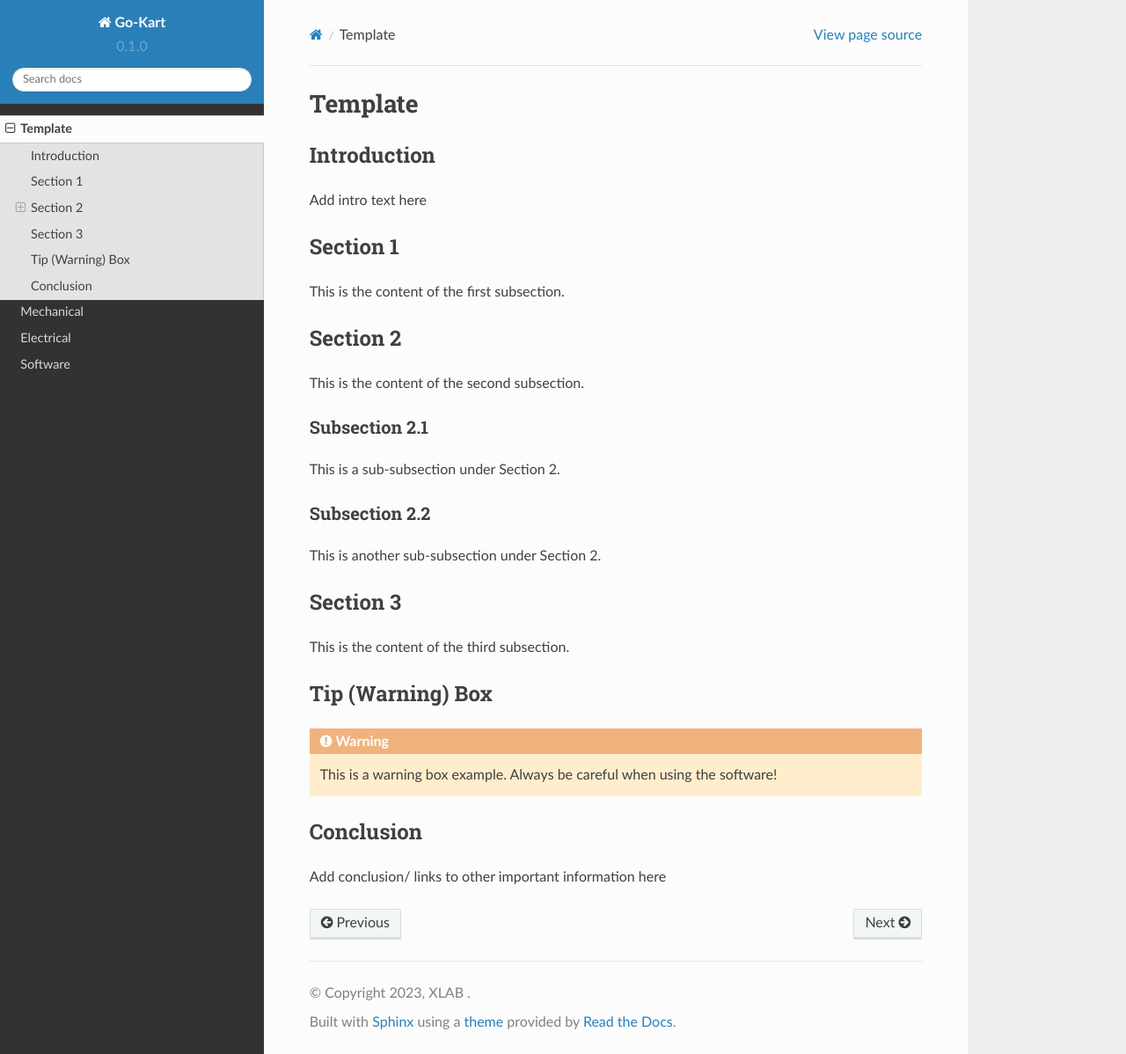
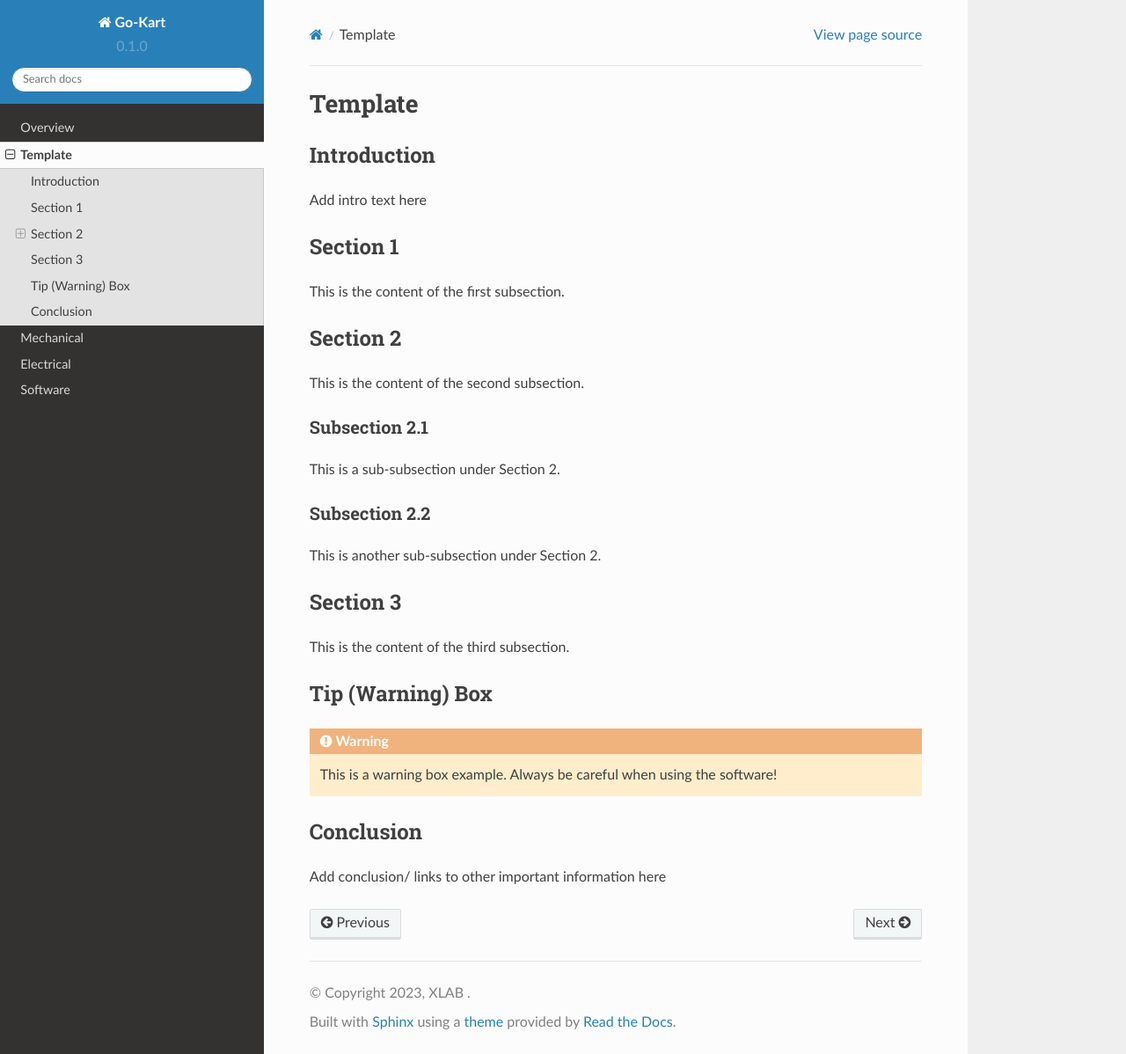
Before and after one commit to mlab-upenn/Go-Kart, a Sphinx documentation site: the page built from docs/source/api.rst, in a window 1280 px wide and 1198 px high. Shown: the whole window at 88% size. Built offline with Sphinx 7.4.7 and the Read the Docs theme 2.0.0, drawn with Linux system fonts in a browser that asks for light colours; pages that are not in the unit, such as notebooks, are missing from menus.

Commit message:
minor bug fix

```diff
--- a/docs/source/index.rst
+++ b/docs/source/index.rst
@@ -19,7 +19,7 @@ Contents
 
 .. toctree::
 
-   Overview
+   overview
    api
    Build-the-Kart/Mechanical/index
    Build-the-Kart/Electrical/index
```
